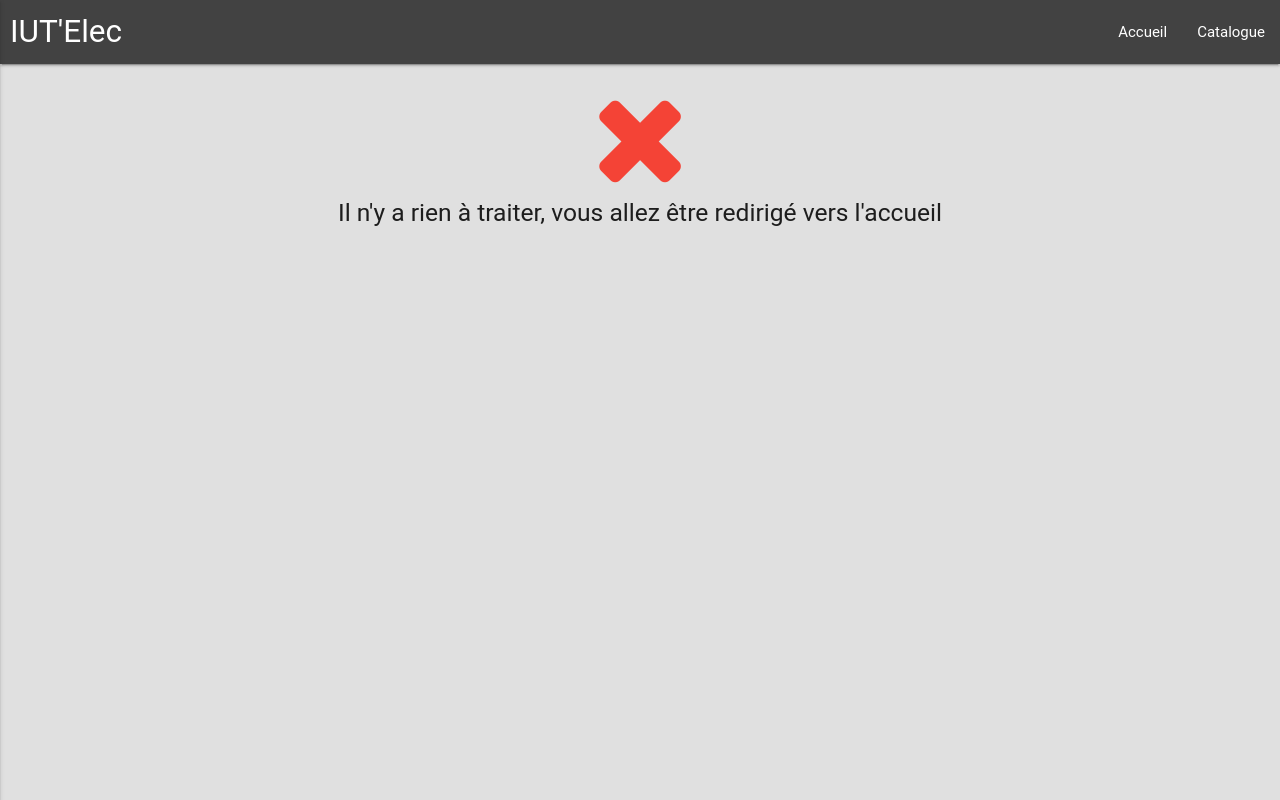
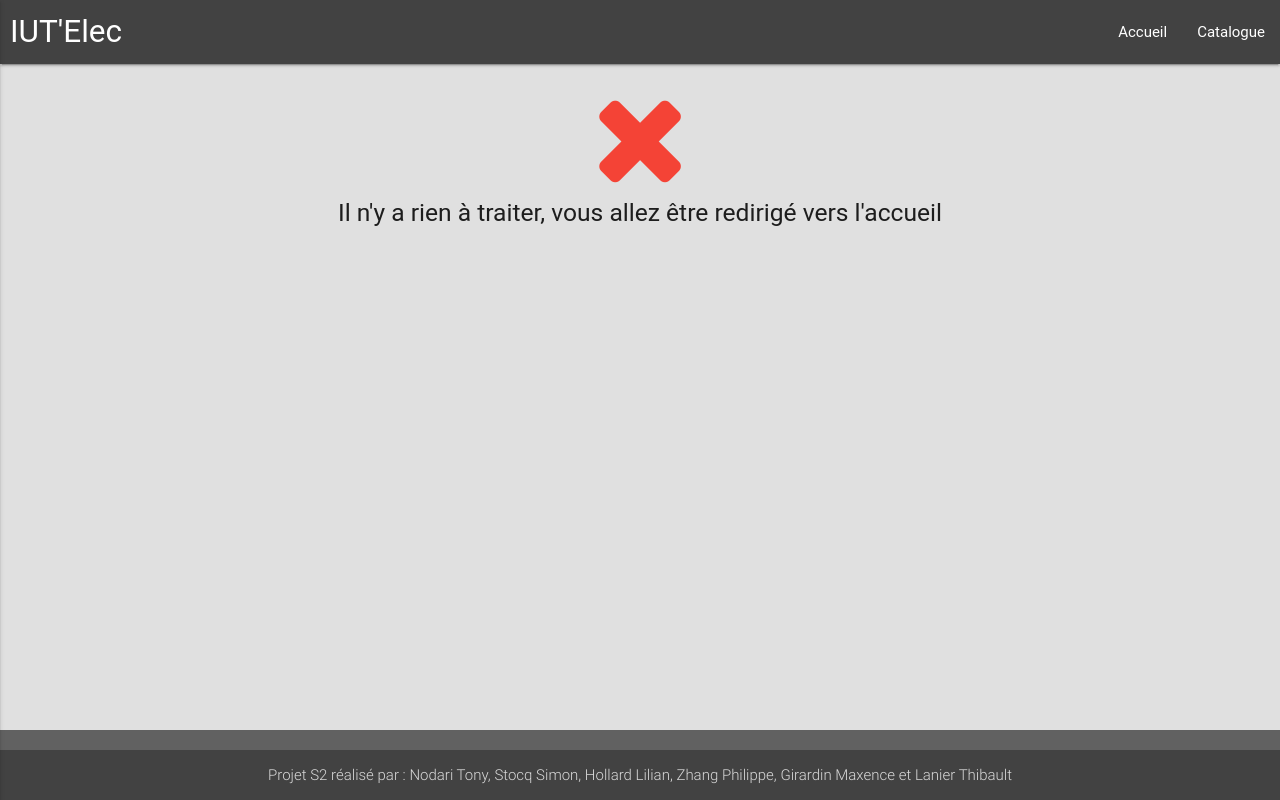
Before and after one commit to Choucapic/ProjetS2, a PHP site: page /script.php in a window 1280 px wide. Run offline with PHP 8.4, Linux system fonts and the light colour scheme; some libraries are stand-ins or nearby versions; some web fonts are replaced.

Commit message:
Petits ajustement avant le rendu au tuteur Ajout d'un footer avec nos noms Ajout d'une exception lorsque l'on ajoute un matériel dont la référence existe déjà dans la base de données

```diff
--- a/class/webpage.class.php
+++ b/class/webpage.class.php
@@ -196,6 +196,7 @@ HTML
 {$this->head()}
     </head>
     <body>
+    <main>
     <nav>
     <div class="nav-wrapper grey darken-3">
       <a href="index.php" class="brand-logo">IUT'Elec</a>
@@ -214,6 +215,15 @@ HTML
   </nav>
 
 {$this->body()}
+
+</main>
+<footer class="page-footer grey darken-2">
+          <div class="footer-copyright grey darken-3">
+            <div class="container center">
+            Projet S2 réalisé par : Nodari Tony, Stocq Simon, Hollard Lilian, Zhang Philippe, Girardin Maxence et Lanier Thibault
+            </div>
+          </div>
+        </footer>
     </body>
 </html>
 HTML;
--- a/index.css
+++ b/index.css
@@ -1,5 +1,8 @@
 body {
 	background-color : #e0e0e0;
+	display: flex;
+	min-height: 100vh;
+	flex-direction: column;
 }
 
 .brand-logo {
@@ -19,3 +22,7 @@ body {
 .radioAjout {
 	padding-left: 10px !important;
 }
+
+main {
+		flex: 1 0 auto;
+}
--- a/script.php
+++ b/script.php
@@ -365,6 +365,14 @@ SQL
           if (isset($_POST['ref']) && isset($_POST['prix']) && isset($_POST['marque']) && isset($_POST['typeM']) && isset($_POST['carac']) && isset($_POST['valeurCarac'])) {
             if ($_POST['ref'] != '' && $_POST['prix'] != '' && $_POST['marque'] != '' && $_POST['typeM'] != '') {
               $pdo = myPDO::getInstance();
+
+              $stmt = $pdo->prepare(<<<SQL
+                                    SELECT * FROM materiel WHERE ref = '{$_POST['ref']}';
+SQL
+) ;
+              $stmt->execute();
+              if (($result = $stmt->fetch()) === false) {
+
               $stmt = $pdo->prepare(<<<SQL
                                     INSERT INTO `materiel` VALUES ('{$_POST['ref']}', {$_POST['prix']}, '{$_POST['marque']}', '{$_POST['typeM']}', {$_SESSION['idP']});
 SQL
@@ -387,6 +395,12 @@ SQL
               $url = 'ajout';
             } else {
               $error = true;
+              $message = 'La référence existe déjà dans la base de données';
+              $time = $redirectError;
+              $url = 'ajout';
+            }
+            } else {
+              $error = true;
               $message = 'Problème de paramètres, vous allez être redirigé automatiquement';
               $time = $redirectError;
               $url = 'ajout';
@@ -402,9 +416,10 @@ SQL
         case 'marque' :
         case 'caracteristique' :
         if (isset($_POST['nom']) && $_POST['nom'] != '') {
+          $nomCol = (($_POST['table'] == 'type') ? 'nomT' : (($_POST['table'] == 'marque') ? 'nomM' : 'nomC'));
           $pdo = myPDO::getInstance();
           $stmt = $pdo->prepare(<<<SQL
-                                INSERT INTO `{$_POST['table']}` (`nom`) VALUES ('{$_POST['nom']}');
+                                INSERT INTO `{$_POST['table']}` (`{$nomCol}`) VALUES ('{$_POST['nom']}');
 SQL
 ) ;
           $stmt->execute();
```
